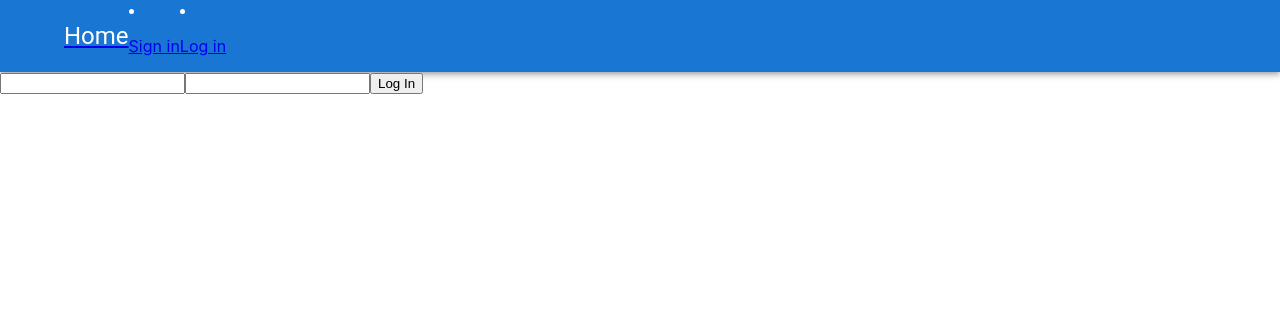
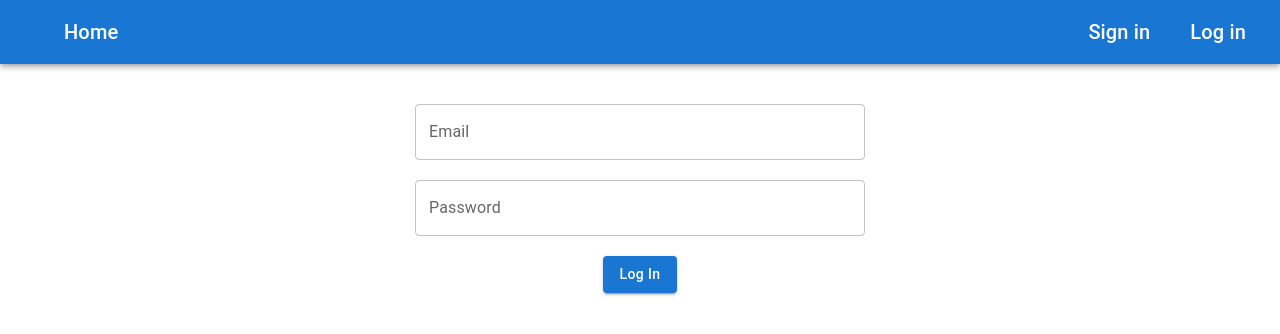
Before and after one commit to volodymyrkulieshov/goit-react-hw-08-phonebook, a React (Create React App) app: page /goit-react-hw-08-phonebook/login in a window 1280 px wide. Shown: the top 334 px of the page. Built offline with nearby package versions, Linux system fonts and the light colour scheme.

Commit message:
add task 8

```diff
--- a/src/components/AuthBar/AuthBar.jsx
+++ b/src/components/AuthBar/AuthBar.jsx
@@ -1,15 +1,20 @@
+import { Typography } from '@mui/material';
 import { NavLink } from 'react-router-dom';
 const AuthBar = () => {
   return (
     <>
-      <li>
+      <li style={{ marginLeft: 'auto', marginRight: 30, listStyle: 'none' }}>
         <NavLink to="/register">
-          <p>Sign in</p>
+          <Typography typography="h6" color="white">
+            Sign in
+          </Typography>
         </NavLink>
       </li>
-      <li>
+      <li style={{ marginLeft: 10, marginRight: 10, listStyle: 'none' }}>
         <NavLink to="/login">
-          <p>Log in</p>
+          <Typography typography="h6" color="white">
+            Log in
+          </Typography>
         </NavLink>
       </li>
     </>
--- a/src/components/ContactForm/ContactForm.jsx
+++ b/src/components/ContactForm/ContactForm.jsx
@@ -58,12 +58,22 @@ const ContactForm = () => {
 
   return (
     <>
-      <form onSubmit={handleSubmit}>
+      <form
+        onSubmit={handleSubmit}
+        style={{
+          marginTop: 40,
+          marginLeft: 'auto',
+          marginRight: 'auto',
+          width: 450,
+        }}
+      >
         {/* <label className={css.label} htmlFor="example">
           Name
         </label> */}
         <TextField
-          style={{ marginBottom: 20 }}
+          style={{
+            marginBottom: 20,
+          }}
           onChange={handleChange}
           id="outlined-basic"
           name="name"
@@ -77,7 +87,9 @@ const ContactForm = () => {
           Number
         </label> */}
         <TextField
-          style={{ marginBottom: 20 }}
+          style={{
+            marginBottom: 20,
+          }}
           onChange={handleChange}
           type="tel"
           name="number"
--- a/src/components/ContactList/ContactList.jsx
+++ b/src/components/ContactList/ContactList.jsx
@@ -7,6 +7,7 @@ import DeleteIcon from '@mui/icons-material/Delete';
 const ContactList = () => {
   const contacts = useSelector(selectFilteredContacts);
   // console.log('contacts', contacts);
+
   const dispatch = useDispatch();
 
   const onDeleteContact = (id, name) => {
@@ -42,7 +43,7 @@ const ContactList = () => {
                 <Button
                   variant="outlined"
                   startIcon={<DeleteIcon />}
-                  // style={{ backgroundColor: '#1976d2' }}
+                  style={{ backgroundColor: '#1976d2', color: 'white' }}
                   type="button"
                   onClick={() => onDeleteContact(id, name)}
                 >
--- a/src/components/Filter/Filter.jsx
+++ b/src/components/Filter/Filter.jsx
@@ -18,6 +18,14 @@ const Filter = () => {
   };
 
   return (
+    <div
+      style={{
+        marginTop: 40,
+        marginLeft: 'auto',
+        marginRight: 'auto',
+        width: 450,
+      }}
+    >
       <TextField
         style={{ marginBottom: 15 }}
         onChange={setFilter}
@@ -28,6 +36,7 @@ const Filter = () => {
         placeholder="Search"
         fullWidth
       />
+    </div>
   );
 };
 
--- a/src/components/Layout/Layout.jsx
+++ b/src/components/Layout/Layout.jsx
@@ -17,7 +17,7 @@ const Layout = () => {
           <ul>
             <li style={{ display: 'flex', alignItems: 'center' }}>
               <Link to="/">
-                <Typography typography="h5" color="white">
+                <Typography typography="h6" color="white">
                   Home
                 </Typography>
               </Link>
--- a/src/components/LoginForm/LoginForm.jsx
+++ b/src/components/LoginForm/LoginForm.jsx
@@ -1,5 +1,6 @@
 import { useDispatch } from 'react-redux';
 import { logIn } from '../../redux/auth/authThunks';
+import { Box, Button, TextField } from '@mui/material';
 
 const LoginForm = () => {
   const dispatch = useDispatch();
@@ -18,14 +19,41 @@ const LoginForm = () => {
   };
 
   return (
-    <div>
+    <Box
+      style={{
+        marginTop: 40,
+        marginLeft: 'auto',
+        marginRight: 'auto',
+        width: 450,
+      }}
+    >
       <form onSubmit={handleLogin}>
-        <input label="Email" name="email" type="email" />
-        <input label="Password" name="password" type="password" />
+        <TextField
+          style={{ marginBottom: 20 }}
+          id="outlined-basic"
+          fullWidth
+          label="Email"
+          name="email"
+          type="email"
+        />
+        <TextField
+          style={{ marginBottom: 20 }}
+          id="outlined-basic"
+          fullWidth
+          label="Password"
+          name="password"
+          type="password"
+        />
 
-        <button type="submit">Log In</button>
+        <Button
+          style={{ display: 'block', margin: 'auto', textTransform: 'none' }}
+          variant="contained"
+          type="submit"
+        >
+          Log In
+        </Button>
       </form>
-    </div>
+    </Box>
   );
 };
 
--- a/src/components/PrivateRoute.jsx
+++ b/src/components/PrivateRoute.jsx
@@ -1,6 +1,5 @@
 import { useSelector } from 'react-redux';
 import { Navigate } from 'react-router-dom';
-import PropTypes from 'prop-types';
 
 const PrivateRoute = ({ component: Component, redirectTo = '/' }) => {
   const isRefreshing = useSelector(state => state.user.isRefreshing);
@@ -10,9 +9,4 @@ const PrivateRoute = ({ component: Component, redirectTo = '/' }) => {
   return shouldRedirect ? <Navigate to={redirectTo} /> : Component;
 };
 
-PrivateRoute.propTypes = {
-  Component: PropTypes.object,
-  redirectTo: PropTypes.string,
-};
-
 export default PrivateRoute;
--- a/src/components/RegistrationForm/RegistrationForm.jsx
+++ b/src/components/RegistrationForm/RegistrationForm.jsx
@@ -1,5 +1,6 @@
 import { useDispatch } from 'react-redux';
 import { register } from '../../redux/auth/authThunks';
+import { Box, Button, TextField } from '@mui/material';
 
 const RegistrationForm = () => {
   const dispatch = useDispatch();
@@ -21,7 +22,7 @@ const RegistrationForm = () => {
 
   return (
     <>
-      <div
+      <Box
         style={{
           marginTop: 40,
           marginLeft: 'auto',
@@ -30,12 +31,40 @@ const RegistrationForm = () => {
         }}
       >
         <form onSubmit={handleRegister}>
-          <input label="Username" variant="outlined" type="text" name="name" />
-          <input label="Email" type="email" name="email" />
-          <input label="Password" type="password" name="password" />
-          <button type="submit">Register</button>
+          <TextField
+            style={{ marginBottom: 20 }}
+            id="outlined-basic"
+            fullWidth
+            label="Username"
+            variant="outlined"
+            type="text"
+            name="name"
+          />
+          <TextField
+            style={{ marginBottom: 20 }}
+            id="outlined-basic"
+            fullWidth
+            label="Email"
+            type="email"
+            name="email"
+          />
+          <TextField
+            style={{ marginBottom: 20 }}
+            id="outlined-basic"
+            fullWidth
+            label="Password"
+            type="password"
+            name="password"
+          />
+          <Button
+            style={{ display: 'block', margin: 'auto', textTransform: 'none' }}
+            variant="contained"
+            type="submit"
+          >
+            Register
+          </Button>
         </form>
-      </div>
+      </Box>
     </>
   );
 };
--- a/src/components/UserMenu/UserMenu.jsx
+++ b/src/components/UserMenu/UserMenu.jsx
@@ -1,6 +1,8 @@
 import { useSelector, useDispatch } from 'react-redux';
 import { logOut } from '../../redux/auth/authThunks';
 import { selectUserEmail } from '../../redux/auth/authSelectors';
+import { Button, Typography } from '@mui/material';
+// import MarkEmailReadOutlinedIcon from '@mui/icons-material/MarkEmailReadOutlined';
 
 const UserMenu = () => {
   const userEmail = useSelector(selectUserEmail);
@@ -11,11 +13,36 @@ const UserMenu = () => {
   };
 
   return (
-    <div>
-      <p>Email: {userEmail}</p>
-      <button onClick={onLogout} type="button">
+    <div
+      style={{
+        marginLeft: 'auto',
+        marginRight: 10,
+        display: 'flex',
+        alignItems: 'center',
+      }}
+    >
+      <Typography
+        style={{ marginRight: 20 }}
+        typography="h6"
+        color="white"
+        component="p"
+      >
+        email: {userEmail}
+      </Typography>
+      <Button
+        onClick={onLogout}
+        variant="contained"
+        style={{
+          marginRight: 10,
+          backgroundColor: 'darkBlue',
+          fontSize: 12,
+          fontWeight: 'bolt',
+          background: '#2f7bc8',
+        }}
+        type="button"
+      >
         Logout
-      </button>
+      </Button>
     </div>
   );
 };
--- a/src/index.css
+++ b/src/index.css
@@ -13,3 +13,7 @@ code {
   font-family: source-code-pro, Menlo, Monaco, Consolas, 'Courier New',
     monospace;
 }
+a {
+  color: inherit;
+  text-decoration: none;
+}
--- a/src/pages/HomePage/HomePage.jsx
+++ b/src/pages/HomePage/HomePage.jsx
@@ -3,19 +3,57 @@ import {
   selectIsLoggedIn,
   selectUserName,
 } from '../../redux/auth/authSelectors';
+import { Box, Typography } from '@mui/material';
+import { Link } from 'react-router-dom';
 
 const HomePage = () => {
   const userName = useSelector(selectUserName);
   const isLoggedIn = useSelector(selectIsLoggedIn);
   return (
-    <div>
+    <Box
+      style={{
+        marginTop: 50,
+        marginLeft: 'auto',
+        marginRight: 'auto',
+        width: 800,
+      }}
+    >
       {isLoggedIn ? (
-        <h1>Welcome {userName}</h1>
+        <Typography
+          style={{
+            textAlign: 'center',
+            marginBottom: 20,
+            fontWeight: 500,
+          }}
+          variant="h3"
+          component="h3"
+        >
+          Welcome {userName}
+        </Typography>
       ) : (
-        <h3>Create or sign in an account</h3>
+        <Typography
+          style={{ textAlign: 'center', marginBottom: 25 }}
+          component="p"
+          variant="h3"
+        >
+          Create personal digital directory of your contacts
+          <Typography
+            style={{ textAlign: 'center' }}
+            component="p"
+            variant="h6"
+          >
+            To start working with the directory,{' '}
+            <Link to="/register" style={{ color: '#1976d2' }}>
+              register
+            </Link>{' '}
+            or{' '}
+            <Link to="/login" style={{ color: '#1976d2' }}>
+              log in
+            </Link>
+          </Typography>
+        </Typography>
       )}
-      <p>PhoneBook</p>
-    </div>
+    </Box>
   );
 };
 
```
Lines whose indentation alone changed are shown as unchanged.
